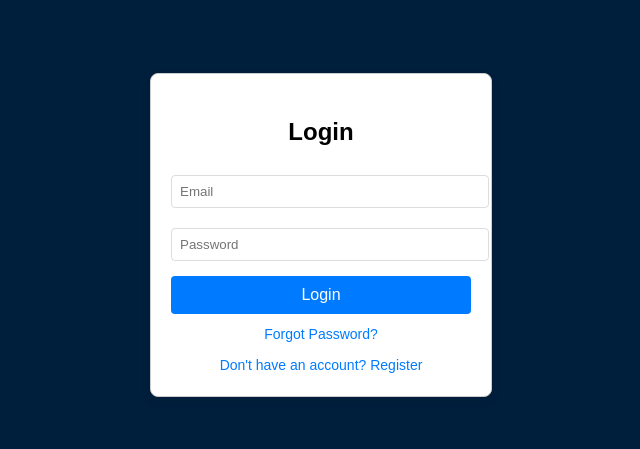
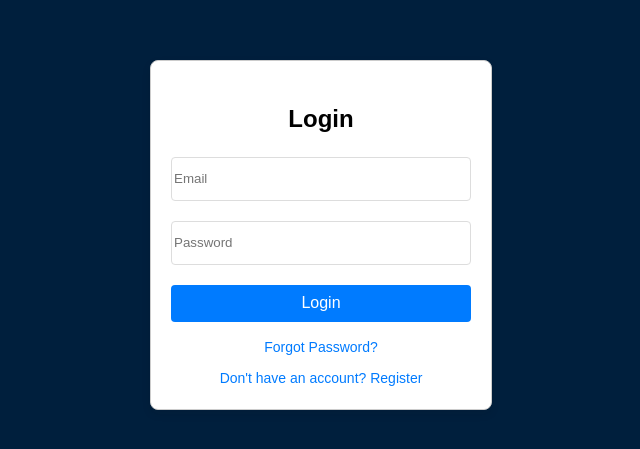
Before and after one commit to lucasaponso/echo-verse-client, a React (Vite) app: page /login in a window 1280 px wide. Shown: the part 165-614 px from the top of the page, without its empty margins (319-959 px from the left). Built offline with nearby package versions, Linux system fonts and the light colour scheme.

Commit message:
Simplified login html by removing unnecessary divs. Made use of flexbox. Fixed the login input boxes being too big.

```diff
--- a/package.json
+++ b/package.json
@@ -10,6 +10,7 @@
     "preview": "vite preview"
   },
   "dependencies": {
+    "echo-verse-client": "file:",
     "react": "^19.0.0",
     "react-dom": "^19.0.0"
   },
--- a/src/App.css
+++ b/src/App.css
@@ -1,4 +1,4 @@
-#root {
+/* #root {
   max-width: 1280px;
   margin: 0 auto;
   padding: 2rem;
@@ -39,7 +39,7 @@
 
 .read-the-docs {
   color: #888;
-}
+} */
 
 /* Global background color */
 body {
@@ -48,7 +48,15 @@ body {
   font-family: Arial, sans-serif;
   margin: 0;
   padding: 0;
+
+  display: flex;
+  flex-direction: column;
+  align-items: center;
+  justify-content: center;
+
 }
+
+
 
 /* Login container */
 .login-container {
@@ -57,6 +65,7 @@ body {
   padding: 20px;
   border: 1px solid #ccc;
   border-radius: 8px;
+
   box-shadow: 0 4px 8px rgba(24, 15, 15, 0.1);
   background-color: #ffffff; /* Light background for the form */
 }
@@ -65,39 +74,50 @@ body {
 .login-container h2 {
   text-align: center;
   margin-bottom: 20px;
+
   color: rgb(0, 0, 0); /* Ensure the text color stands out */
 }
 
 /* Form element styles */
-.login-container form div {
+.login-container form {
+  /* border: 1px solid gray; */
+  /* height: 500px; */
+  display: flex;
+  flex-direction: column;
+  justify-content: center;
+  gap: 20px;
+
   margin-bottom: 15px;
 }
 
-.login-container label {
-  display: block;
-  font-weight: bold;
-  color: white; /* Label text color */
-}
 
 .login-container input {
-  width: 100%;
+  /* width: 100%;
   padding: 8px;
-  margin-top: 5px;
+  margin-top: 5px; */
+  height: 40px;
+
+
   border: 1px solid #ddd;
   border-radius: 4px;
+
+
   background-color: #ffffff; /* Light background for inputs */
   color: #333; /* Dark text for readability */
 }
 
 .login-container button {
+  /* margin-top: 20px;
   width: 100%;
-  padding: 10px;
+  padding: 10px; */
+
+  border: none;
+  border-radius: 4px;
+
+  cursor: pointer;
+  font-size: 16px;
   background-color: #007bff;
   color: white;
-  border: none;
-  border-radius: 4px;
-  cursor: pointer;
-  font-size: 16px;
 }
 
 .login-container button:hover {
--- a/src/Login.jsx
+++ b/src/Login.jsx
@@ -22,7 +22,6 @@ const Login = () => {
       <h2>Login</h2>
       {error && <p style={{ color: 'red' }}>{error}</p>}
       <form onSubmit={handleSubmit}>
-        <div>
         <input
           type="email"
           id="email"
@@ -31,8 +30,7 @@ const Login = () => {
           onChange={(e) => setEmail(e.target.value)}
           required
         />
-        </div>
-        <div>
+
         <input
           type="password"
           id="password"
@@ -41,7 +39,7 @@ const Login = () => {
           onChange={(e) => setPassword(e.target.value)}
           required
         />
-        </div>
+
         <button type="submit">Login</button>
       </form>
 
```
Also changed, not shown: 1 other file (tests, documents, lock files or other folders). Lines whose indentation alone changed are shown as unchanged.
